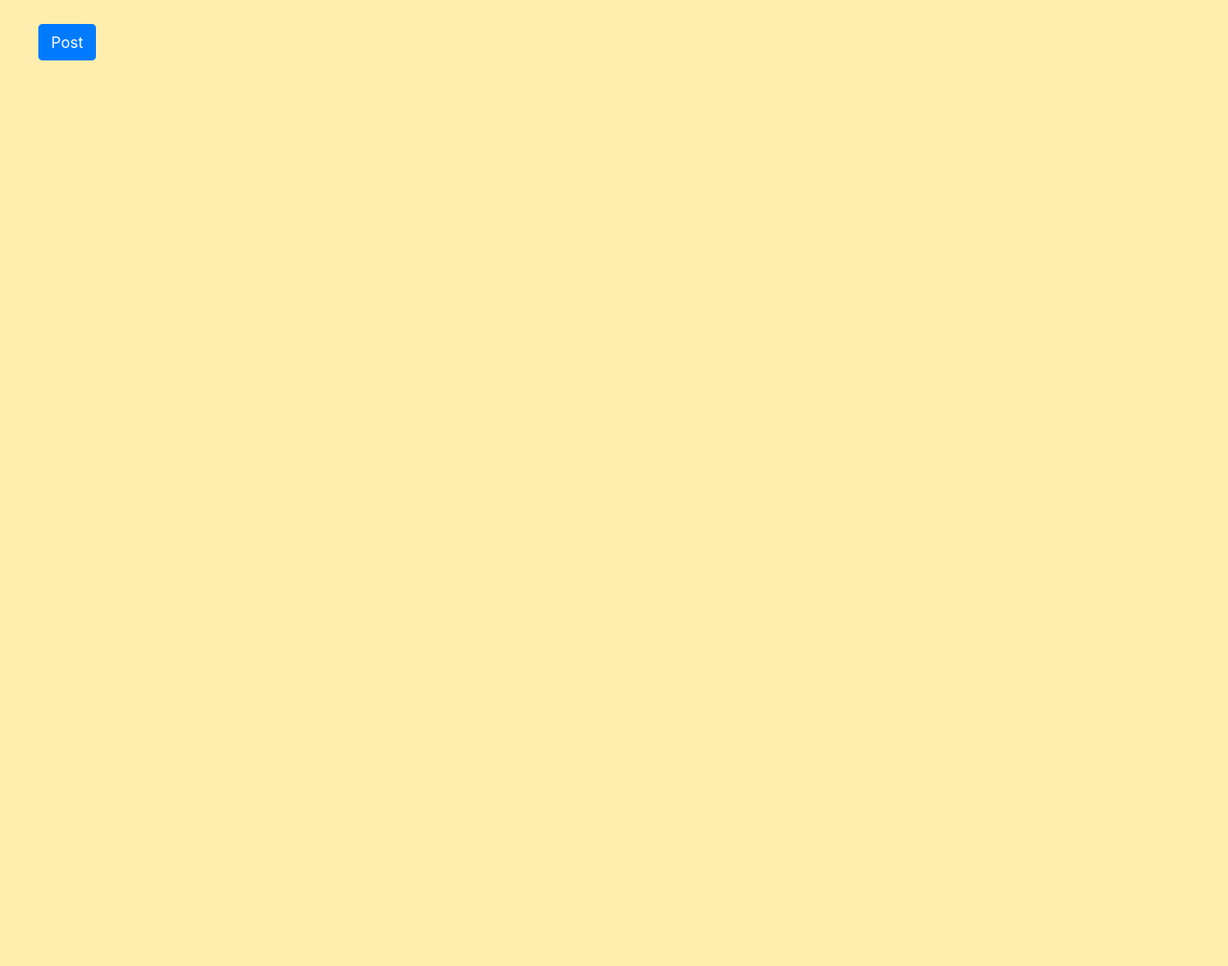
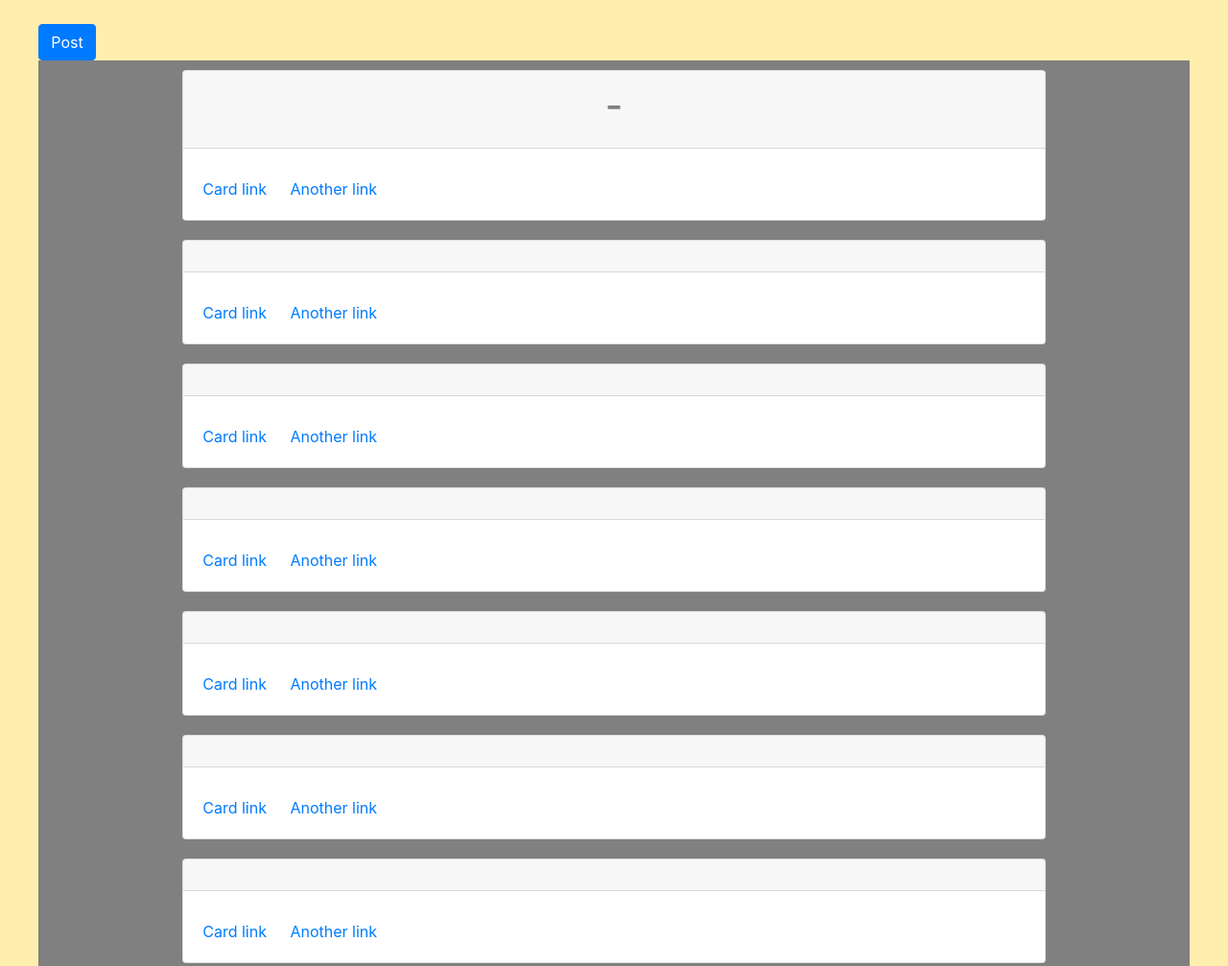
Before and after one commit to loranm/Angularjs-route-resolver, a website: page index.html in a window 1280 px wide. Shown: the top 1007 px of the page at 96% size. Before the commit the page ends 826 px from the top, so only its background shows below. Drawn offline with nearby package versions, Linux system fonts and the light colour scheme; no server answers.

Commit message:
Change getFirstPost to getPostById

```diff
--- a/myApp/modules/posts/components/posts/posts.component.html
+++ b/myApp/modules/posts/components/posts/posts.component.html
@@ -2,6 +2,25 @@
     <button class="btn btn-primary" ng-click="$ctrl.sendPost()">Post</button>
 </div>
 
+<!-- One Post -->
+<div class="container-fluid posts">
+    <div class="row justify-content-center">
+        <div class="card w-75 spaced-card">
+            <div class="card-header card-header-centered">
+                <h1> {{ $ctrl.firstPost.id }} - {{ $ctrl.firstPost.title }}</h1>
+            </div>
+            <div class="card-body">
+                <h5 class="card-title">{{ $ctrl.firstPost.title }}</h5>
+                <h6 class="card-subtitle mb-2 text-muted">{{ $ctrl.firstPost.id }}</h6>
+                <p class="card-text">{{ $ctrl.firstPost.body }}</p>
+                <a href="#" class="card-link">Card link</a>
+                <a href="#" class="card-link">Another link</a>
+            </div>
+        </div>
+    </div>
+</div>
+
+<!-- All Posts -->
 <div class="container-fluid posts">
     <div class="row justify-content-center">
         <div class="card w-75 spaced-card" ng-repeat="post in $ctrl.posts">
--- a/myApp/modules/posts/components/posts/posts.component.js
+++ b/myApp/modules/posts/components/posts/posts.component.js
@@ -3,36 +3,46 @@ var component = {
     controller: controller
 }
 
-controller.$inject = ['postsService'];
+controller.$inject = ['postsService','$timeout'];
 
-function controller(postsService) {
-    var vm = this;
-    vm.posts = undefined;
-    vm.sendPost = sendPost;
-    vm.$onInit = onInit;
+function controller(postsService, $timeout) {
+    var ctrl = this;
+    ctrl.posts = undefined;
+    ctrl.firstPost = undefined;
+    ctrl.sendPost = sendPost;
+    ctrl.$onInit = onInit;
 
     function onInit() {
-        getFirstPost()
+        getPost(12)
+            .then(function (post) {
+                return ctrl.firstPost = post;
+            })
+
+            $timeout(function(){
+                getPosts()
+                    .then (function(posts){
+                        return ctrl.posts = posts
+                    })
+
+            },3000)
     }
 
-
     function getPosts() {
-        postsService.getPosts()
+        return postsService.getPosts()
             .then(function (posts) {
-                return vm.posts = posts
+                return posts
             })
     }
 
-    function getFirstPost() {
-        postsService.getPosts()
+    function getPost(id) {
+        return postsService.getPosts()
             .then(function (response) {
-                return postsService.getFirstPost(response)
+                return postsService.getPostById(response, id)
             })
-            .then(function(response) {
-                console.warn(response);
-                debugger;
+            .then(function (response) {
+                return response
             })
-            .catch(function(err){
+            .catch(function (err) {
                 console.warn(err);
             })
     }
@@ -41,7 +51,7 @@ function controller(postsService) {
     function sendPost() {
         postsService.postPost()
             .then(function (response) {
-                vm.posts.unshift(response)
+                ctrl.posts.unshift(response)
             })
     }
 }
--- a/myApp/modules/posts/services/posts.service.js
+++ b/myApp/modules/posts/services/posts.service.js
@@ -1,43 +1,42 @@
-(function(){
+(function () {
     'use strict';
 
     postsService.$inject = ['$http'];
 
-    function postsService ($http){
+    function postsService($http) {
         var url = "https://jsonplaceholder.typicode.com/posts/"
         return {
             getPosts: getPosts,
-            getFirstPost: getFirstPost,
+            getPostById: getPostById,
             postPost: postPost
         }
 
-        function getPosts(){
+        function getPosts() {
             return $http.get(url)
-                .then (getPostsSuccess)
+                .then(getPostsSuccess)
                 .catch(getPostsError)
         }
 
-        function getPostsSuccess (response) {
+        function getPostsSuccess(response) {
             return response.data
         }
 
-        function getPostsError (err){
+        function getPostsError(err) {
             return err
         }
 
-        function getFirstPost (array){
-            var forgedUrl = url + array[0]['id']
+        function getPostById(array, id) {
+            var forgedUrl = url + array[id - 1]['id']
             return $http.get(forgedUrl)
-                .then(getFirstPostSuccess)
-                .catch(getFirstPostError);
+                .then(getPostByIdSuccess)
+                .catch(getPostByIdError);
         }
 
-        function getFirstPostSuccess(response){
+        function getPostByIdSuccess(response) {
             return response.data
         }
 
-        function getFirstPostError(err) {
-            console.warn(err);
+        function getPostByIdError(err) {
             return err
         }
 
@@ -51,10 +50,10 @@
                 body: 'made it my self'
             };
             $http.post(url, data)
-                .then(function(response){
+                .then(function (response) {
                     deferred.resolve(data)
                 })
-                .catch(function(err){
+                .catch(function (err) {
                     debugger;
                 })
 
--- a/myApp/myApp.js
+++ b/myApp/myApp.js
@@ -1,4 +1,4 @@
-(function(){
+(function () {
     'use strict';
     angular.module('myApp', ['postsModule'])
 })();
```
